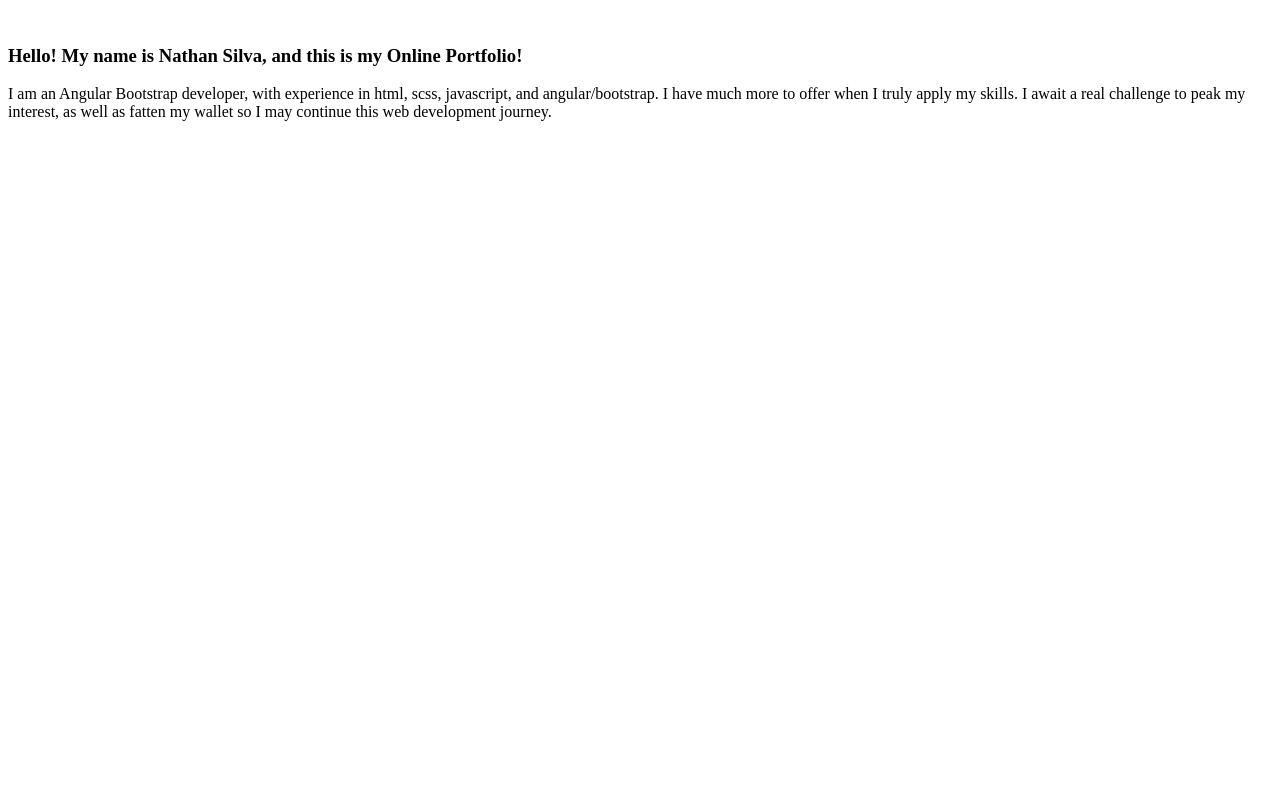
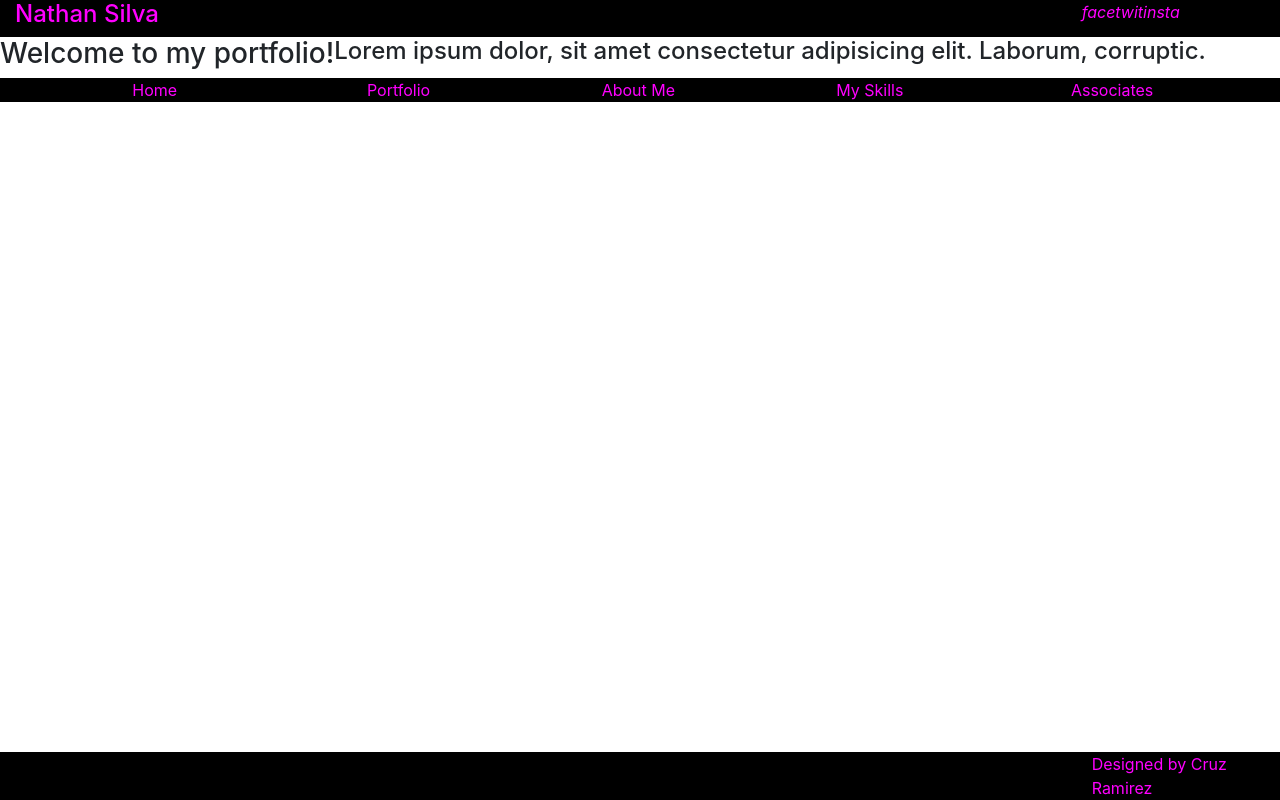
Before and after one commit to NSilva50/Personal-Portfolio, an Angular app: page / in a window 1280 px wide. Built offline with nearby package versions, Linux system fonts and the light colour scheme.

Commit message:
Work on Bio, continue to define Header

```diff
--- a/angular.json
+++ b/angular.json
@@ -23,9 +23,12 @@
               "src/assets"
             ],
             "styles": [
+              "node_modules/bootstrap/dist/css/bootstrap.min.css",
               "src/styles.css"
             ],
-            "scripts": []
+            "scripts": [
+              "node_modules/bootstrap/dist/js/bootstrap.min.js"
+            ]
           },
           "configurations": {
             "production": {
--- a/package.json
+++ b/package.json
@@ -20,7 +20,10 @@
     "@angular/platform-browser": "^6.0.0",
     "@angular/platform-browser-dynamic": "^6.0.0",
     "@angular/router": "^6.0.0",
+    "bootstrap": "^4.1.3",
     "core-js": "^2.5.4",
+    "jquery": "^3.3.1",
+    "popper.js": "^1.14.4",
     "rxjs": "^6.0.0",
     "zone.js": "^0.8.26"
   },
--- a/src/app/app.component.html
+++ b/src/app/app.component.html
@@ -1,15 +1,57 @@
-<div><!--Navigation/Header. Only applicable for future additional pages.-->
-  <nav>
-
-  </nav>
+<div class="container-fluid">
+  <app-home></app-home>
+  <div class="row justify-content-around altnav">
+    <div class="col-2 offset-1">Home</div>
+    <div class="col-2">Portfolio</div>
+    <div class="col-2">About Me</div>
+    <div class="col-2">My Skills</div>
+    <div class="col-2">Associates</div>
+  </div>
+  <!-- Thumbnails of current work. -->
+  <div class="row">
+    <div class="col-4">
+      <a href=""><img src="" alt=""></a>
+    </div>
+    <div class="col-4">
+      <a href=""><img src="" alt=""></a>
+    </div>
+    <div class="col-4">
+      <a href=""><img src="" alt=""></a>
+    </div>
+  </div>
+  <!-- skills -->
+  <div class="row">
+    <div class="col-3">
+      <a href=""><img src="" alt=""></a>
+    </div>
+    <div class="col-3">
+      <a href=""><img src="" alt=""></a>
+    </div>
+    <div class="col-3">
+      <a href=""><img src="" alt=""></a>
+    </div>
+    <div class="col-3">
+      <a href=""><img src="" alt=""></a>
+    </div>
+  </div>
+  <!-- associates -->
+  <div class="row">
+    <div class="col-3">
+      <a href=""><img src="" alt=""></a>
+    </div>
+    <div class="col-3">
+      <a href=""><img src="" alt=""></a>
+    </div>
+    <div class="col-3">
+      <a href=""><img src="" alt=""></a>
+    </div>
+    <div class="col-3">
+      <a href=""><img src="" alt=""></a>
+    </div>
+  </div>
+  <div class="row fixed-bottom altnav">
+    <div class="col-2 offset-10">
+      Designed by Cruz Ramirez
+    </div>
+  </div>
 </div>
-<img src="" alt=""><!--Main image-->
-<router-outlet></router-outlet><!--Page loaded(Default is Bio of me)-->
-<div><!--Thumbnails to recent work-->
-
-</div>
-<div> <!--Social media/contact information-->
-  <footer>
-
-  </footer>
-</div>
--- a/src/app/app.module.ts
+++ b/src/app/app.module.ts
@@ -6,6 +6,7 @@ import { Routes, RouterModule } from '@angular/router';
 
 import { AppComponent } from './app.component';
 import { HomeComponent } from './home/home.component';
+import { BioComponent } from './bio/bio.component';
 
 const appRoutes: Routes = [
   {
@@ -17,7 +18,8 @@ const appRoutes: Routes = [
 @NgModule({
   declarations: [
     AppComponent,
-    HomeComponent
+    HomeComponent,
+    BioComponent
   ],
   imports: [
     BrowserModule,
@@ -29,3 +31,5 @@ const appRoutes: Routes = [
   bootstrap: [AppComponent]
 })
 export class AppModule { }
+
+// Remember Alex!!!!! (important)
--- /dev/null
+++ b/src/app/bio/bio.component.html
@@ -0,0 +1,9 @@
+<!-- bio -->
+<div class="row">
+  <div class="col-6">
+    <h3>Nathan Silva</h3>
+    Hello, my Name is Nathan Silva and
+    I need to find words to fill this paragraph
+    soon or I will kill myself! lol
+  </div>
+</div>
--- /dev/null
+++ b/src/app/bio/bio.component.ts
@@ -0,0 +1,15 @@
+import { Component, OnInit } from '@angular/core';
+
+@Component({
+  selector: 'app-bio',
+  templateUrl: './bio.component.html',
+  styleUrls: ['./bio.component.css']
+})
+export class BioComponent implements OnInit {
+
+  constructor() { }
+
+  ngOnInit() {
+  }
+
+}
--- a/src/app/home/home.component.html
+++ b/src/app/home/home.component.html
@@ -1,12 +1,19 @@
-<div class="pull-left">
-  <h3>
-    <img src="" alt="">Hello! My name is Nathan Silva, and this is my Online Portfolio!
-  </h3>
+<!-- header -->
+<div class="row altnav">
+  <div class="col-2">
+    <h4>Nathan Silva</h4>
+  </div>
+  <!-- icons, Facebook, twitter, instagram -->
+  <div class="col-2 offset-8">
+    <i class="">face</i>
+    <i class="">twit</i>
+    <i class="">insta</i>
+  </div>
 </div>
-<div class="pull-left">
-  <p>
-    I am an Angular Bootstrap developer, with experience in html, scss, javascript, and angular/bootstrap.
-    I have much more to offer when I truly apply my skills. I await a real challenge to peak my interest,
-    as well as fatten my wallet so I may continue this web development journey.
-  </p>
+<div class="row">
+  <h3>Welcome to my portfolio!</h3>
+  <h4>
+    Lorem ipsum dolor, sit amet consectetur adipisicing elit. Laborum, corruptic.
+  </h4>
+  <!-- background img of 59days of code. -->
 </div>
--- a/src/styles.css
+++ b/src/styles.css
@@ -1 +1,4 @@
-/* You can add global styles to this file, and also import other style files */
+.altnav {
+    background-color: black;
+    color: magenta;
+}
```
Also changed, not shown: src/app/bio/bio.component.css (added), 1 other file (tests, documents, lock files or other folders).
